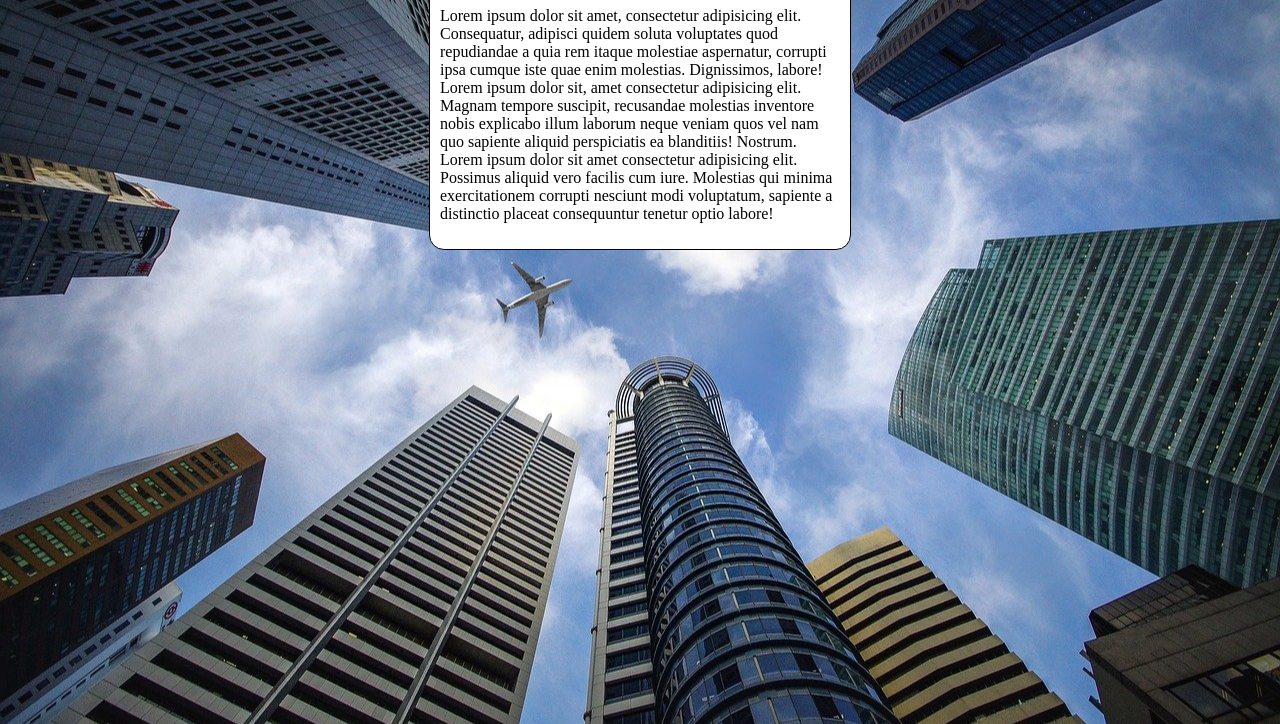
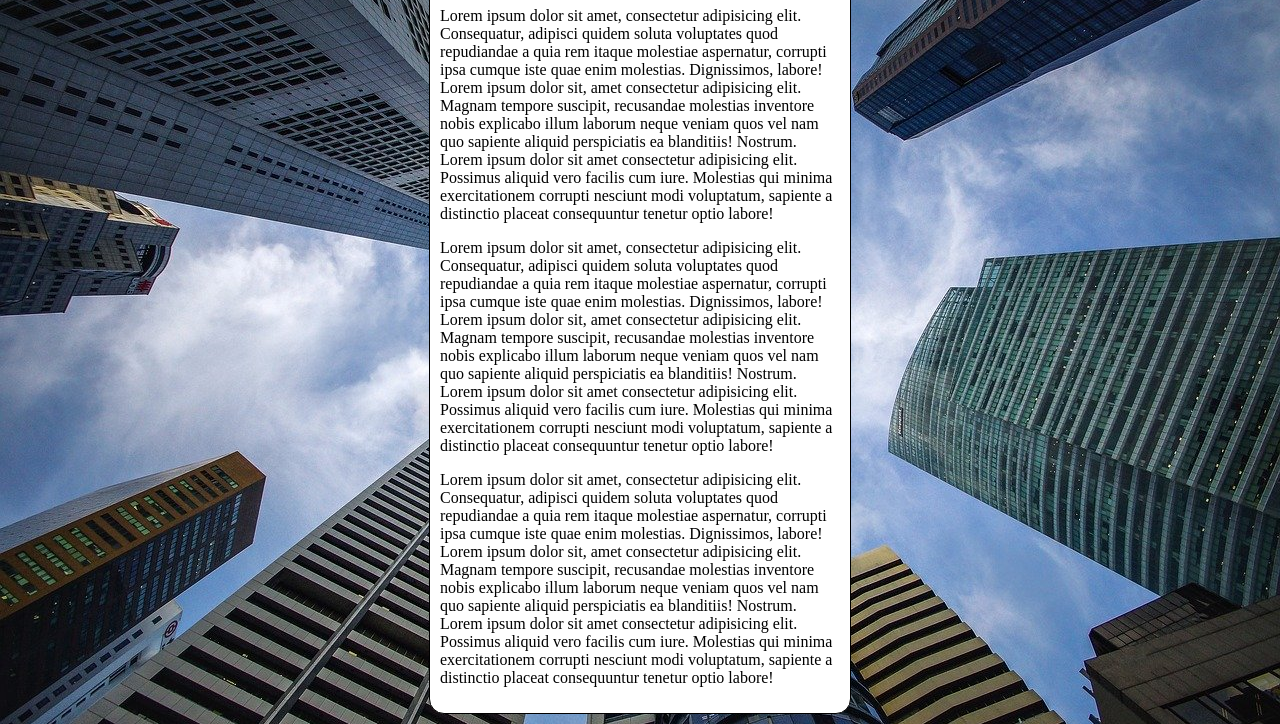
Before and after one commit to dudanascimento9/html-css, a plain HTML site: page exercicios/ex022/fundo006.html in a window 1280 px wide. Shown: the part 92-816 px from the top of the page. Drawn offline with Linux system fonts and the light colour scheme.

Commit message:
atualizei fundo 006

```diff
--- a/exercicios/ex022/fundo006.html
+++ b/exercicios/ex022/fundo006.html
@@ -3,20 +3,28 @@
 <head>
     <meta charset="UTF-8">
     <meta name="viewport" content="width=device-width, initial-scale=1.0">
-    <title>Document</title>
+    <title>Fundp fixo de tela</title>
     <style>
         body{
             height: 100vh;
-            background-color: black;
+            /*background-color: black;
             background-image: url(imagens/wallpaper002.jpg);
+            background-position: center center;
             background-repeat: no-repeat;
-            background-position: center center;
+            background-size: cover;
+            background-attachment: fixed;
+
+            /* Shorthand - background
+                color > image > position > repeat > [size] > attachment
+            */
+
+            background: black url('imagens/wallpaper002.jpg') center center no-repeat fixed;
             background-size: cover;
         }
 
         main{
             background-color: white;
-            width: 400px;
+            max-width: 400px;
             padding: 10px;
             margin: auto;
             border: 1px solid black;
@@ -32,6 +40,14 @@
         <p>
             Lorem ipsum dolor sit amet, consectetur adipisicing elit. Consequatur, adipisci quidem soluta voluptates quod repudiandae a quia rem itaque molestiae aspernatur, corrupti ipsa cumque iste quae enim molestias. Dignissimos, labore! Lorem ipsum dolor sit, amet consectetur adipisicing elit. Magnam tempore suscipit, recusandae molestias inventore nobis explicabo illum laborum neque veniam quos vel nam quo sapiente aliquid perspiciatis ea blanditiis! Nostrum. Lorem ipsum dolor sit amet consectetur adipisicing elit. Possimus aliquid vero facilis cum iure. Molestias qui minima exercitationem corrupti nesciunt modi voluptatum, sapiente a distinctio placeat consequuntur tenetur optio labore!
         </p>
+
+        <p>
+            Lorem ipsum dolor sit amet, consectetur adipisicing elit. Consequatur, adipisci quidem soluta voluptates quod repudiandae a quia rem itaque molestiae aspernatur, corrupti ipsa cumque iste quae enim molestias. Dignissimos, labore! Lorem ipsum dolor sit, amet consectetur adipisicing elit. Magnam tempore suscipit, recusandae molestias inventore nobis explicabo illum laborum neque veniam quos vel nam quo sapiente aliquid perspiciatis ea blanditiis! Nostrum. Lorem ipsum dolor sit amet consectetur adipisicing elit. Possimus aliquid vero facilis cum iure. Molestias qui minima exercitationem corrupti nesciunt modi voluptatum, sapiente a distinctio placeat consequuntur tenetur optio labore!
+        </p>
+
+        <p>
+            Lorem ipsum dolor sit amet, consectetur adipisicing elit. Consequatur, adipisci quidem soluta voluptates quod repudiandae a quia rem itaque molestiae aspernatur, corrupti ipsa cumque iste quae enim molestias. Dignissimos, labore! Lorem ipsum dolor sit, amet consectetur adipisicing elit. Magnam tempore suscipit, recusandae molestias inventore nobis explicabo illum laborum neque veniam quos vel nam quo sapiente aliquid perspiciatis ea blanditiis! Nostrum. Lorem ipsum dolor sit amet consectetur adipisicing elit. Possimus aliquid vero facilis cum iure. Molestias qui minima exercitationem corrupti nesciunt modi voluptatum, sapiente a distinctio placeat consequuntur tenetur optio labore!
+        </p>
     </main>
 </body>
 </html>
```
